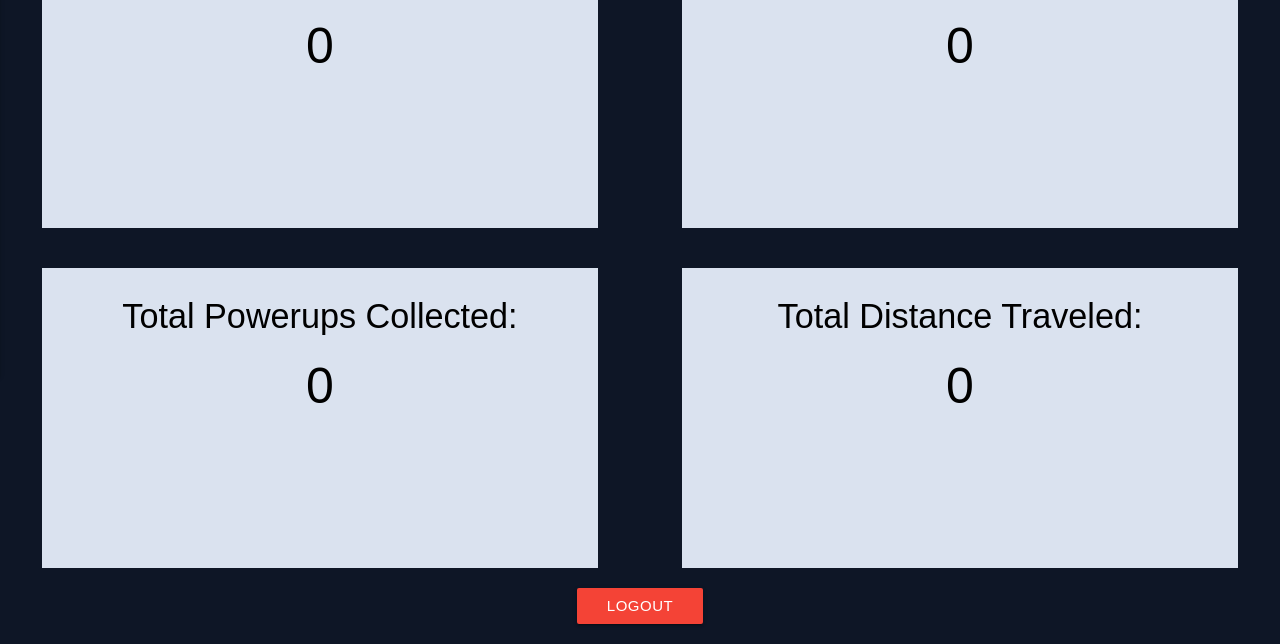
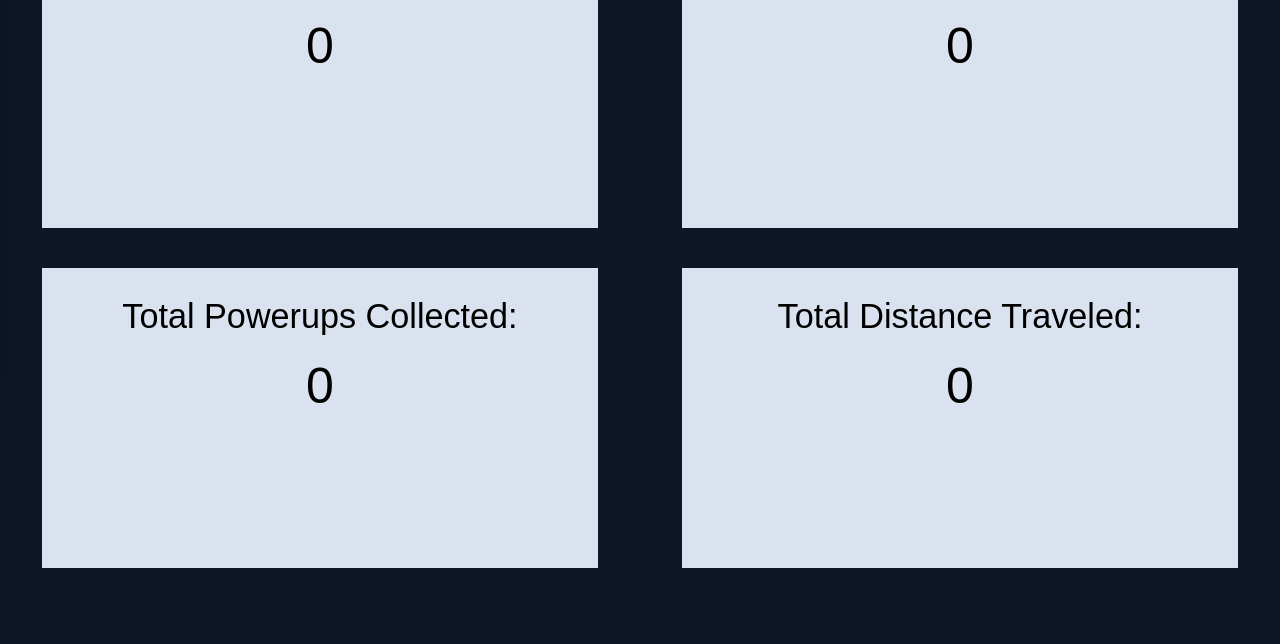
Before and after one commit to johnpallag/MashedPotatoRacoons, a website: page static/profile/index.html in a window 1280 px wide. Shown: the part 483-1127 px from the top of the page. After the commit the page ends 1071 px from the top, so only its background shows below. Drawn offline with nearby package versions, Linux system fonts and the light colour scheme; a script that the page names is missing.

Commit message:
removed logout button on the bottom

```diff
--- a/static/profile/index.html
+++ b/static/profile/index.html
@@ -118,11 +118,6 @@
             </div>
         </div>
     </div>
-    <div class="row">
-        <div class="col s12">
-            <a class="waves-effect waves-light red btn" id="logout">logout</a>
-        </div>
-    </div>
 </body>
 
 </html>
```
